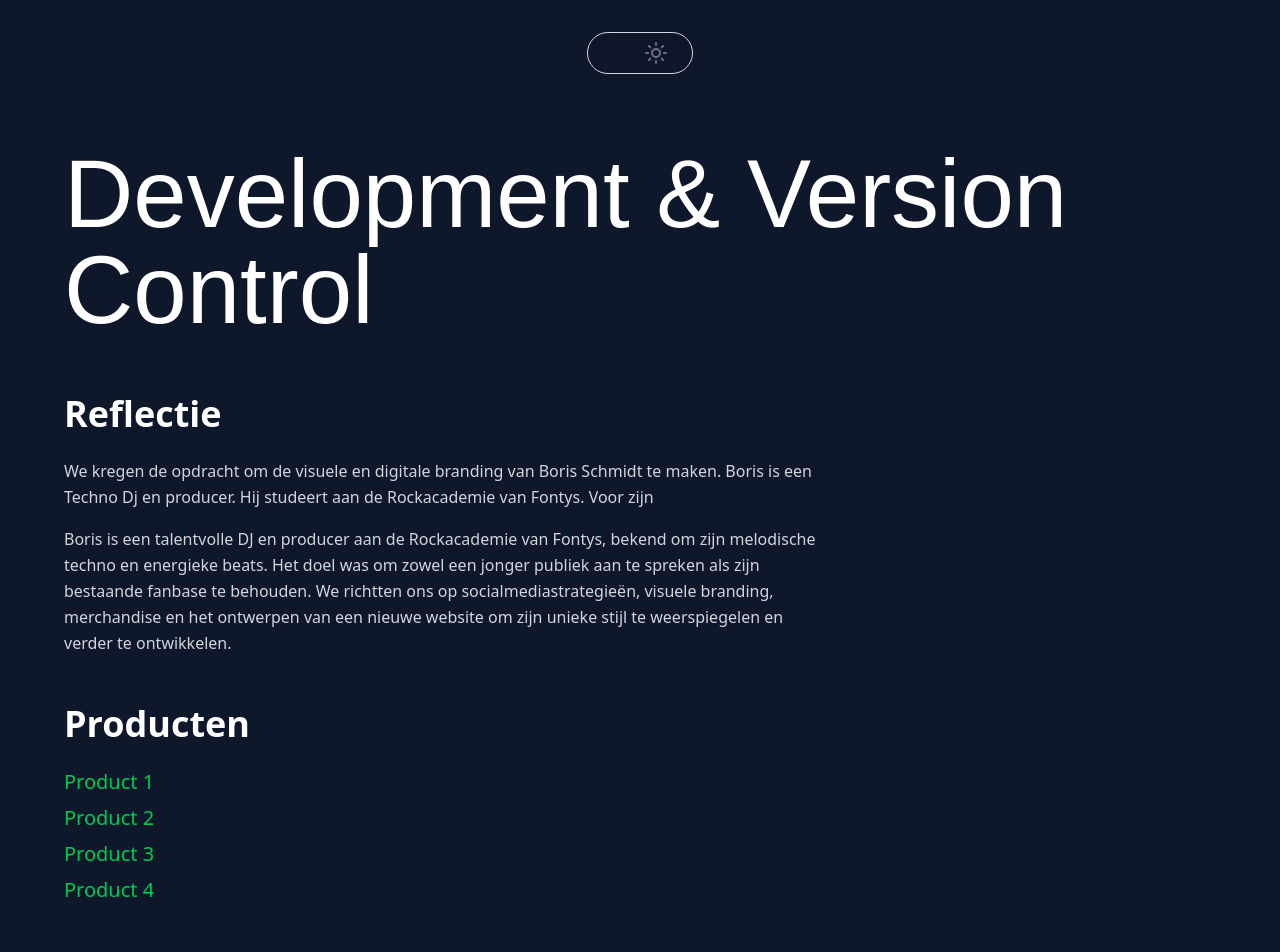
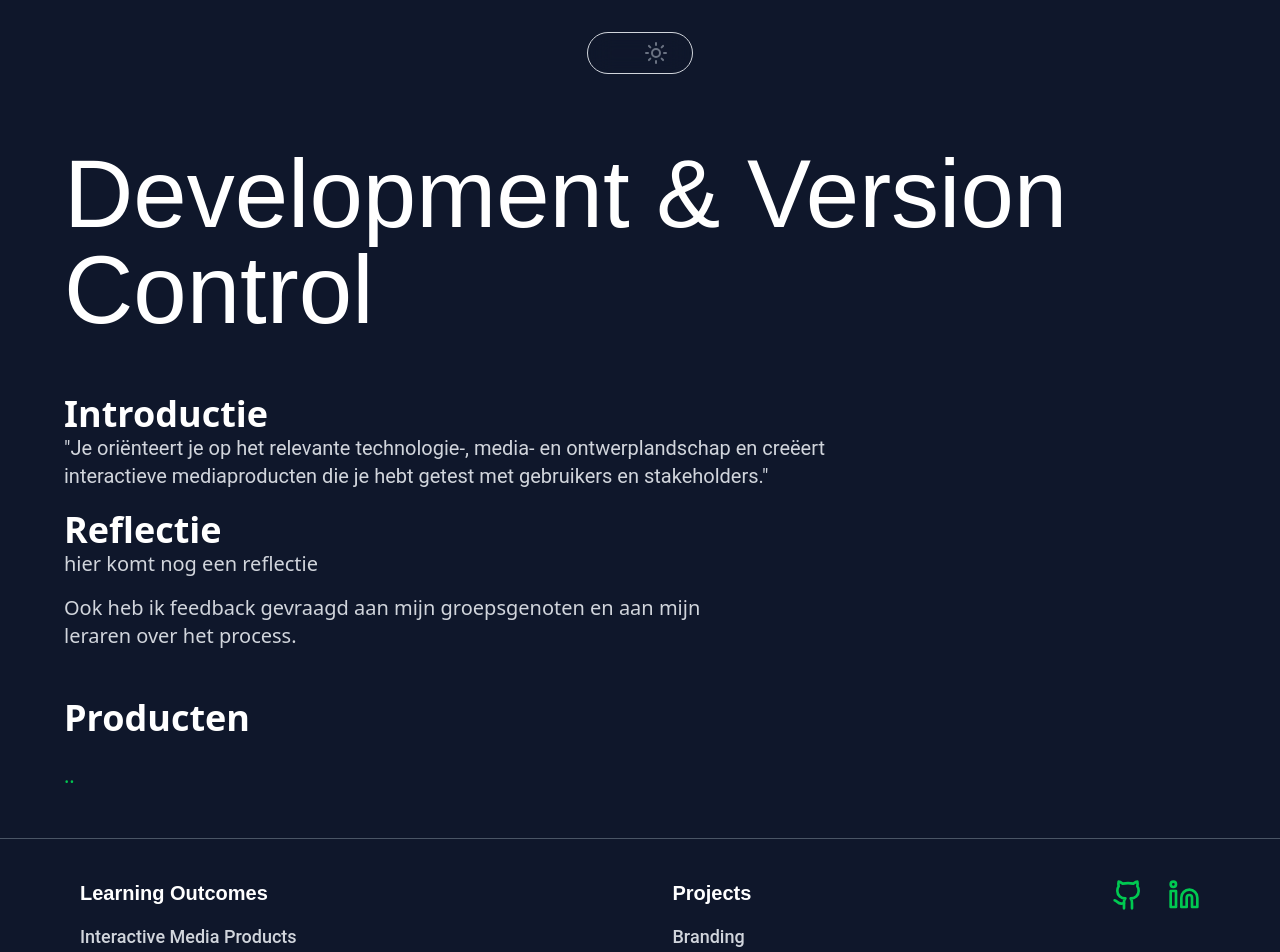
Before and after one commit to LuukyPuuky/Portfolio2.1, a Nuxt app: page /lo2 in a window 1280 px wide. Shown: the top 952 px of the page. Built offline with nearby package versions, Linux system fonts and the light colour scheme.

Commit message:
removed an overlapping component and changed it to 1, productslist.vue

```diff
--- a/components/lo3Products.vue
+++ /dev/null
@@ -1,30 +0,0 @@
-<template>
-  <div id="products" class="mb-12">
-    <h2 class="text-4xl font-bold mb-6">{{ title || "Producten" }}</h2>
-    <ul class="space-y-2">
-      <li v-for="(product, index) in products" :key="index">
-        <NuxtLink
-          :href="product.to"
-          class="text-green-500 hover:text-green-400 text-xl transition-colors duration-200 relative group"
-        >
-          {{ product.text }}
-          <span
-            class="absolute left-0 bottom-[-3px] w-full h-0.5 bg-purple-400 origin-left scale-x-0 transition-transform duration-500 ease-in-out group-hover:scale-x-100"
-          ></span>
-        </NuxtLink>
-      </li>
-    </ul>
-  </div>
-</template>
-
-<script setup lang="ts">
-interface ProductLink {
-  text: string;
-  to: string;
-}
-
-defineProps<{
-  title?: string;
-  products: ProductLink[];
-}>();
-</script>
--- a/components/lo4Products.vue
+++ /dev/null
@@ -1,30 +0,0 @@
-<template>
-  <div id="products" class="mb-12">
-    <h2 class="text-4xl font-bold mb-6">{{ title || "Producten" }}</h2>
-    <ul class="space-y-2">
-      <li v-for="(product, index) in products" :key="index">
-        <NuxtLink
-          :href="product.to"
-          class="text-green-500 hover:text-green-400 text-xl transition-colors duration-200 relative group"
-        >
-          {{ product.text }}
-          <span
-            class="absolute left-0 bottom-[-3px] w-full h-0.5 bg-purple-400 origin-left scale-x-0 transition-transform duration-500 ease-in-out group-hover:scale-x-100"
-          ></span>
-        </NuxtLink>
-      </li>
-    </ul>
-  </div>
-</template>
-
-<script setup lang="ts">
-interface ProductLink {
-  text: string;
-  to: string;
-}
-
-defineProps<{
-  title?: string;
-  products: ProductLink[];
-}>();
-</script>
--- a/pages/lo2.vue
+++ b/pages/lo2.vue
@@ -1,5 +1,5 @@
 <script setup lang="ts">
-import ReflectionSection from "~/components/reflectionSection.vue";
+const products = [{ text: "..", to: "/" }];
 </script>
 
 <template>
@@ -11,75 +11,23 @@ import ReflectionSection from "~/components/reflectionSection.vue";
         <div class="mx-auto mt-12 max-w-6xl flex flex-col">
           <!-- Reflection Section -->
           <div id="reflection" class="mb-12">
-            <h2 class="text-4xl font-bold mb-6">Reflectie</h2>
-            <div class="space-y-4 max-w-3xl">
-              <p class="text-gray-300 leading-relaxed">
-                We kregen de opdracht om de visuele en digitale branding van
-                Boris Schmidt te maken. Boris is een Techno Dj en producer. Hij
-                studeert aan de Rockacademie van Fontys. Voor zijn
-              </p>
-              <p class="text-gray-300 leading-relaxed">
-                Boris is een talentvolle DJ en producer aan de Rockacademie van
-                Fontys, bekend om zijn melodische techno en energieke beats. Het
-                doel was om zowel een jonger publiek aan te spreken als zijn
-                bestaande fanbase te behouden. We richtten ons op
-                socialmediastrategieën, visuele branding, merchandise en het
-                ontwerpen van een nieuwe website om zijn unieke stijl te
-                weerspiegelen en verder te ontwikkelen.
+            <h1 class="text-4xl font-bold">Introductie</h1>
+            <p class="text-gray-300 font-Roboto text-xl mb-5 max-w-3xl">
+              "Je oriënteert je op het relevante technologie-, media- en
+              ontwerplandschap en creëert interactieve mediaproducten die je
+              hebt getest met gebruikers en stakeholders."
+            </p>
+            <h2 class="text-4xl font-bold">Reflectie</h2>
+            <div class="space-y-4 max-w-2xl">
+              <p class="text-gray-300 text-xl">hier komt nog een reflectie</p>
+              <p class="text-gray-300 text-xl">
+                Ook heb ik feedback gevraagd aan mijn groepsgenoten en aan mijn
+                leraren over het process.
               </p>
             </div>
           </div>
 
-          <!-- Products Section -->
-          <div id="products" class="mb-12">
-            <h2 class="text-4xl font-bold mb-6">Producten</h2>
-            <ul class="space-y-2">
-              <li>
-                <NuxtLink
-                  to="/projects/branding#product1"
-                  class="text-green-500 hover:text-green-400 text-xl transition-colors duration-200 relative group"
-                >
-                  Product 1
-                  <span
-                    class="absolute left-0 bottom-[-3px] w-full h-0.5 bg-purple-400 origin-left scale-x-0 transition-transform duration-500 ease-in-out group-hover:scale-x-100"
-                  ></span>
-                </NuxtLink>
-              </li>
-              <li>
-                <NuxtLink
-                  to="/projects/branding#product2"
-                  class="text-green-500 hover:text-green-400 text-xl transition-colors duration-200 relative group"
-                >
-                  Product 2
-                  <span
-                    class="absolute left-0 bottom-[-3px] w-full h-0.5 bg-purple-400 origin-left scale-x-0 transition-transform duration-500 ease-in-out group-hover:scale-x-100"
-                  ></span>
-                </NuxtLink>
-              </li>
-              <li>
-                <NuxtLink
-                  to="/branding#product3"
-                  class="text-green-500 hover:text-green-400 text-xl transition-colors duration-200 relative group"
-                >
-                  Product 3
-                  <span
-                    class="absolute left-0 bottom-[-3px] w-full h-0.5 bg-purple-400 origin-left scale-x-0 transition-transform duration-500 ease-in-out group-hover:scale-x-100"
-                  ></span>
-                </NuxtLink>
-              </li>
-              <li>
-                <NuxtLink
-                  to="/branding#product4"
-                  class="text-green-500 hover:text-green-400 text-xl transition-colors duration-200 relative group"
-                >
-                  Product 4
-                  <span
-                    class="absolute left-0 bottom-[-3px] w-full h-0.5 bg-purple-400 origin-left scale-x-0 transition-transform duration-500 ease-in-out group-hover:scale-x-100"
-                  ></span>
-                </NuxtLink>
-              </li>
-            </ul>
-          </div>
+          <ProductsList :products="products" />
         </div>
       </div>
       <Footer />
--- a/pages/lo3.vue
+++ b/pages/lo3.vue
@@ -1,5 +1,5 @@
 <script setup lang="ts">
-import Lo3Products from "~/components/lo3Products.vue";
+import ProductsList from "~/components/ProductsList.vue";
 
 const products = [
   { text: "Onderzoek Boris", to: "/projects/branding#onderzoek" },
@@ -21,23 +21,16 @@ const products = [
             <h2 class="text-4xl font-bold mb-6">Reflectie</h2>
             <div class="space-y-4 max-w-3xl">
               <p class="text-gray-300 leading-relaxed">
-                We kregen de opdracht om de visuele en digitale branding van
-                Boris Schmidt te maken. Boris is een Techno Dj en producer. Hij
-                studeert aan de Rockacademie van Fontys. Voor zijn
-              </p>
-              <p class="text-gray-300 leading-relaxed">
-                Boris is een talentvolle DJ en producer aan de Rockacademie van
-                Fontys, bekend om zijn melodische techno en energieke beats. Het
-                doel was om zowel een jonger publiek aan te spreken als zijn
-                bestaande fanbase te behouden. We richtten ons op
-                socialmediastrategieën, visuele branding, merchandise en het
-                ontwerpen van een nieuwe website om zijn unieke stijl te
-                weerspiegelen en verder te ontwikkelen.
+                In dit semester heb ik veel geleerd over het iteratieve
+                ontwerpproces. Ik heb verschillende versies van designs gemaakt
+                en deze getest met gebruikers en stakeholders. Door feedback te
+                verzamelen en te verwerken, kon ik mijn ontwerpen continu
+                verbeteren.
               </p>
             </div>
           </div>
 
-          <Lo3Products :products="products" />
+          <ProductsList :products="products" />
         </div>
       </div>
       <Footer />
--- a/pages/lo4.vue
+++ b/pages/lo4.vue
@@ -1,5 +1,5 @@
 <script setup lang="ts">
-import Lo4Products from "~/components/lo4Products.vue";
+import ProductsList from "~/components/ProductsList.vue";
 
 const products = [
   { text: "Samenwerkingsovereenkomst", to: "/projects/branding#samenwerking" },
@@ -18,23 +18,16 @@ const products = [
             <h2 class="text-4xl font-bold mb-6">Reflectie</h2>
             <div class="space-y-4 max-w-3xl">
               <p class="text-gray-300 leading-relaxed">
-                We kregen de opdracht om de visuele en digitale branding van
-                Boris Schmidt te maken. Boris is een Techno Dj en producer. Hij
-                studeert aan de Rockacademie van Fontys. Voor zijn
-              </p>
-              <p class="text-gray-300 leading-relaxed">
-                Boris is een talentvolle DJ en producer aan de Rockacademie van
-                Fontys, bekend om zijn melodische techno en energieke beats. Het
-                doel was om zowel een jonger publiek aan te spreken als zijn
-                bestaande fanbase te behouden. We richtten ons op
-                socialmediastrategieën, visuele branding, merchandise en het
-                ontwerpen van een nieuwe website om zijn unieke stijl te
-                weerspiegelen en verder te ontwikkelen.
+                In dit semester heb ik geleerd hoe belangrijk professionele
+                standaarden zijn in het werkveld. Door het maken van een
+                samenwerkingsovereenkomst en het volgen van professionele
+                richtlijnen, heb ik ervaren hoe dit bijdraagt aan een succesvol
+                project.
               </p>
             </div>
           </div>
 
-          <Lo4Products :products="products" />
+          <ProductsList :products="products" />
         </div>
       </div>
       <Footer />
--- a/pages/lo5.vue
+++ b/pages/lo5.vue
@@ -1,5 +1,7 @@
 <script setup lang="ts">
-import ReflectionSection from "~/components/reflectionSection.vue";
+import ProductsList from "~/components/ProductsList.vue";
+
+const products = [{ text: "Team Roles", to: "/projects/portfolio#teamroles" }];
 </script>
 
 <template>
@@ -7,7 +9,25 @@ import ReflectionSection from "~/components/reflectionSection.vue";
     <div class="bg-slate-900 text-white">
       <Navbar />
       <HeaderProject title="Personal Leadership" />
-      <ReflectionSection />
+      <div class="w-full text-white">
+        <div class="mx-auto mt-12 max-w-6xl flex flex-col">
+          <!-- Reflection Section -->
+          <div id="reflection" class="mb-12">
+            <h2 class="text-4xl font-bold mb-6">Reflectie</h2>
+            <div class="space-y-4 max-w-3xl">
+              <p class="text-gray-300 leading-relaxed">
+                In dit semester heb ik geleerd hoe belangrijk persoonlijke
+                leiderschap is in het werkveld. Door het maken van een
+                samenwerkingsovereenkomst en het volgen van professionele
+                richtlijnen, heb ik ervaren hoe dit bijdraagt aan een succesvol
+                project.
+              </p>
+            </div>
+          </div>
+
+          <ProductsList :products="products" />
+        </div>
+      </div>
       <Footer />
     </div>
   </div>
```
Also changed, not shown: pages/lo1.vue (+10 -5 lines), pages/projects/branding.vue (+9 -3 lines), components/ProductsList.vue (renamed from components/lo1Products.vue).
